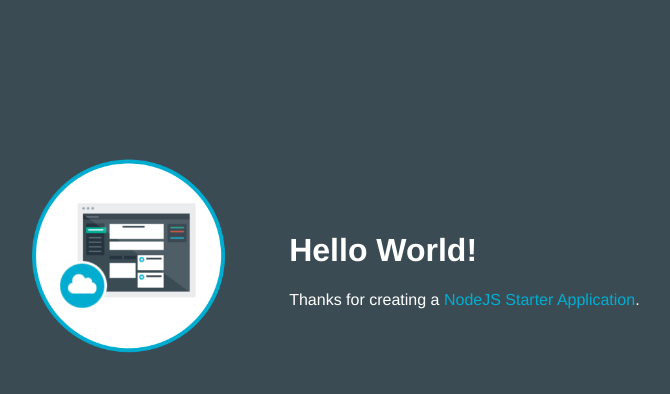
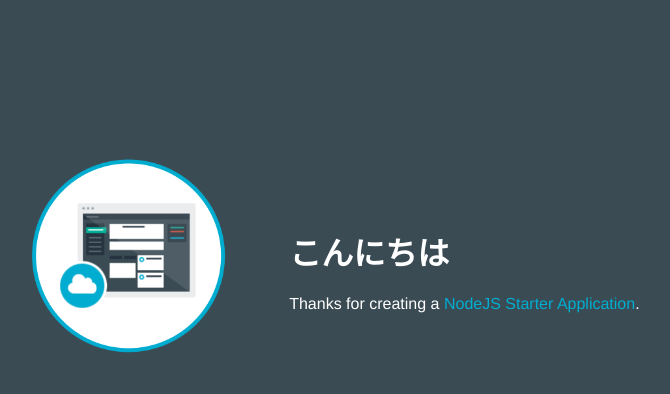
Before and after one commit to naotokimura/Node.js-Hello-World-Sample, a website: page public/index.html in a window 1280 px wide. Shown: the whole page, without its empty margins (253-923 px from the left). Drawn offline with Linux system fonts and the light colour scheme.

Commit message:
Update index.html

```diff
--- a/public/index.html
+++ b/public/index.html
@@ -16,7 +16,7 @@
           <img class = "newappIcon" src="images/newapp-icon.png">
         </td>
         <td>
-          <h1 id="message">Hello World!</h1>
+          <h1 id="message">こんにちは</h1>
           <p class='description'></p> Thanks for creating a <span class = "blue">NodeJS Starter Application</span>.
         </td>
       </tr>
```
